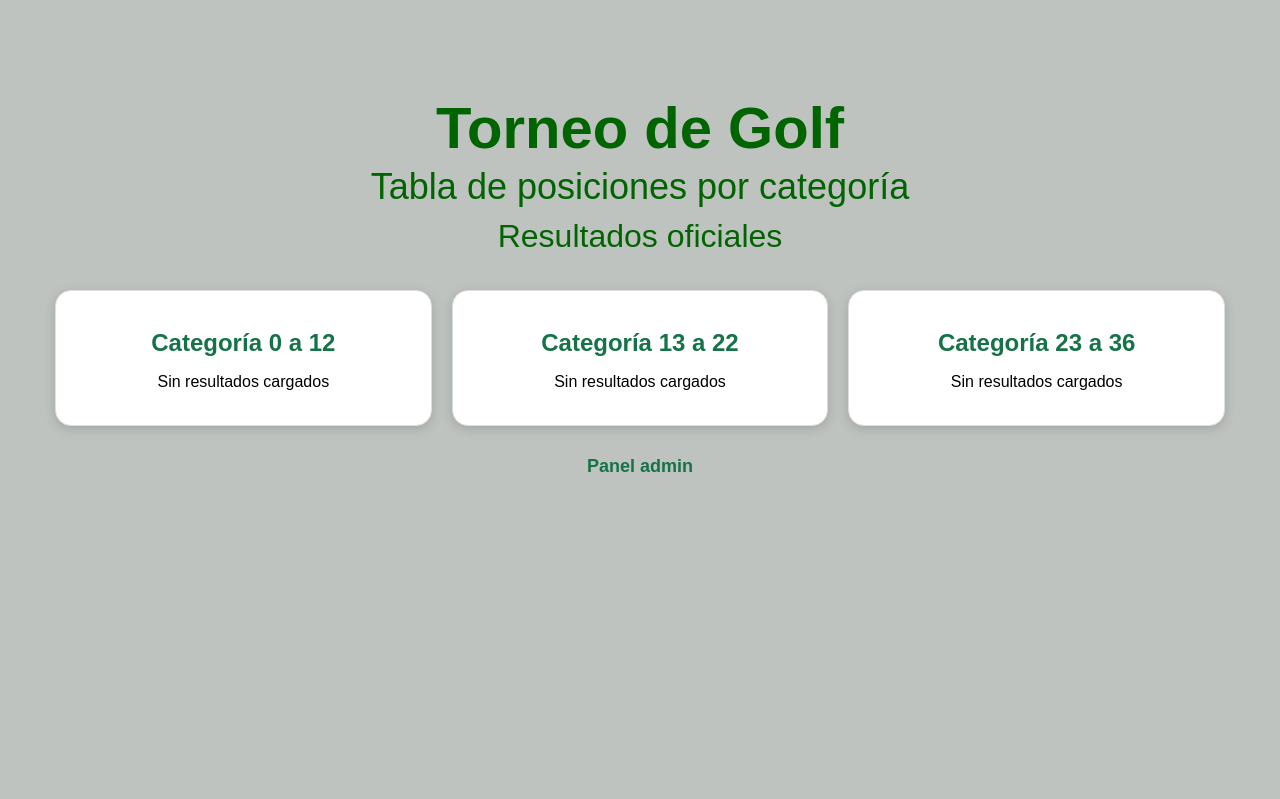
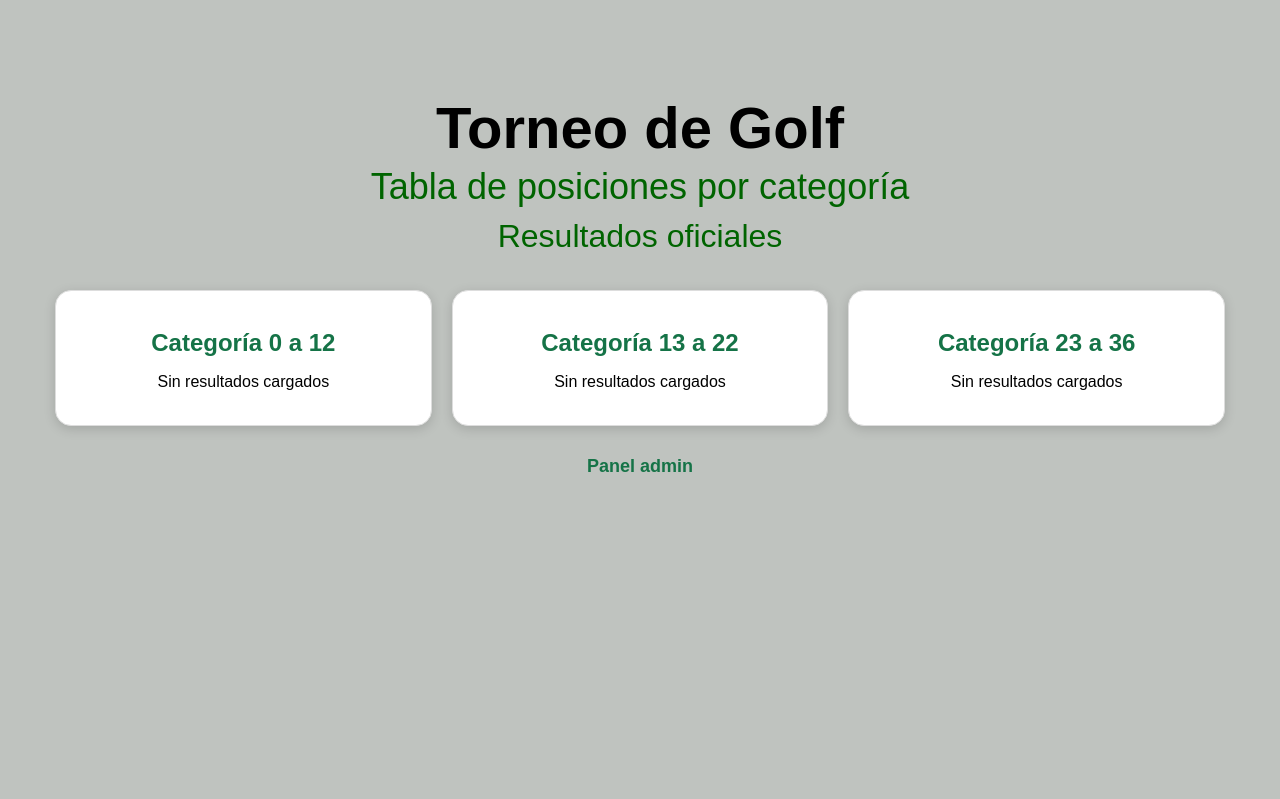
Before and after one commit to El-gordo-toni/carga-de-datos, a Flask app: page / in a window 1280 px wide. Shown: the top 799 px of the page. Run offline with Flask 3, Linux system fonts and the light colour scheme; data comes from the database, SQL or seed files in the repository; data that the repository does not hold is empty; some libraries are stand-ins or nearby versions.

Commit message:
Update index.html

```diff
--- a/templates/index.html
+++ b/templates/index.html
@@ -46,7 +46,7 @@
             text-align: center;
             font-size: 58px;
             margin-bottom: 5px;
-            color: darkgreen;
+            color: black;
         }
 
         .subtitulo {
```
